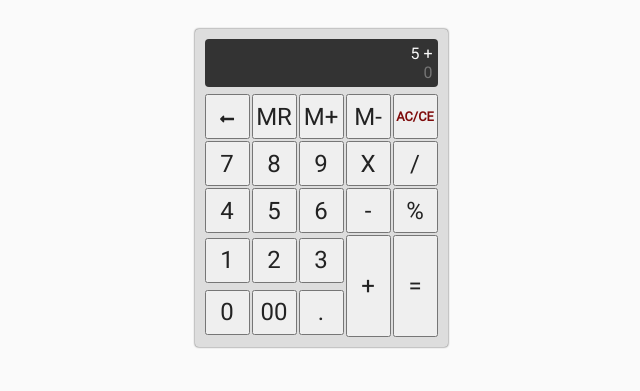
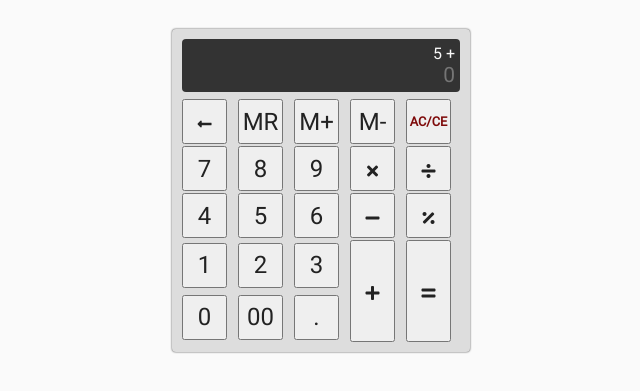
Before and after one commit to Higor-5829/calculadora_matematica, a plain HTML site: page index.html in a window 1280 px wide. Shown: the part 63-454 px from the top of the page, without its empty margins (319-959 px from the left). Drawn offline with Linux system fonts and the light colour scheme.

Commit message:
Aula  11-09-2024

```diff
--- a/css/style.css
+++ b/css/style.css
@@ -66,6 +66,7 @@
     border: 0;
     outline: none;
     color: #fafafa;
+    font-size: 21px;
     text-align: right;
 }
 
--- a/index.html
+++ b/index.html
@@ -25,7 +25,7 @@
                         <td colspan="5">
                             <div id="painel">
                                 <p id="txt_operadores">5 +</p>
-                                <input type="text" id="txt_display" placeholder="0" />
+                                <input type="text" id="txt_display" placeholder="0" maxlength="19" readonly />
                             </div>
                         </td>
                     </tr>
@@ -39,33 +39,33 @@
                     </tr>
 
                     <tr>
-                        <td><button class="bt-calc">7</button></td>
-                        <td><button class="bt-calc">8</button></td>
-                        <td><button class="bt-calc">9</button></td>
-                        <td><button class="bt-calc">X</button></td>
-                        <td><button class="bt-calc">/</button></td>
+                        <td><button class="bt-calc bt-nr">7</button></td>
+                        <td><button class="bt-calc bt-nr">8</button></td>
+                        <td><button class="bt-calc bt-nr">9</button></td>
+                        <td><button class="bt-calc"><i class="fas fa-times"></i></button></td>
+                        <td><button class="bt-calc"><i class="fas fa-divide"></i></button></td>
                     </tr>
 
                     <tr>
-                        <td><button class="bt-calc">4</button></td>
-                        <td><button class="bt-calc">5</button></td>
-                        <td><button class="bt-calc">6</button></td>
-                        <td><button class="bt-calc">-</button></td>
-                        <td><button class="bt-calc">%</button></td>
+                        <td><button class="bt-calc bt-nr">4</button></td>
+                        <td><button class="bt-calc bt-nr">5</button></td>
+                        <td><button class="bt-calc bt-nr">6</button></td>
+                        <td><button class="bt-calc"><i class="fas fa-minus"></i></button></td>
+                        <td><button class="bt-calc"><i class="fas fa-percentage"></i></button></td>
                     </tr>
 
                     <tr>
-                        <td><button class="bt-calc">1</button></td>
-                        <td><button class="bt-calc">2</button></td>
-                        <td><button class="bt-calc">3</button></td>
-                        <td rowspan="2"><button class="bt-calc" id="bt-plus">+</button></td>
-                        <td rowspan="2"><button class="bt-calc" id="bt-equal">=</button></td>
+                        <td><button class="bt-calc bt-nr">1</button></td>
+                        <td><button class="bt-calc bt-nr">2</button></td>
+                        <td><button class="bt-calc bt-nr">3</button></td>
+                        <td rowspan="2"><button class="bt-calc" id="bt-plus"><i class="fas fa-plus"></i></button></td>
+                        <td rowspan="2"><button class="bt-calc" id="bt-equal"><i class="fas fa-equals"></i></button></td>
                     </tr>
 
                     <tr>
-                        <td><button class="bt-calc">0</button></td>
-                        <td><button class="bt-calc">00</button></td>
-                        <td><button class="bt-calc">.</button></td>
+                        <td><button class="bt-calc bt-nr">0</button></td>
+                        <td><button class="bt-calc bt-nr">00</button></td>
+                        <td><button class="bt-calc bt-nr">.</button></td>
                     </tr>
                 </table>
         </main>
--- a/js/scripts.js
+++ b/js/scripts.js
@@ -1,3 +1,11 @@
 $(document).ready(function() {
 
+    $('.bt-nr').click(function() {
+        var bt_nr = $(this).text();
+
+        $('#txt_display').val(bt_nr);
+    });
+
+
+
 });
```
